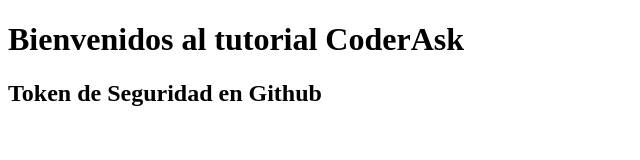
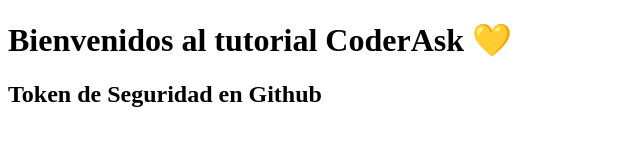
Before and after one commit to CoderAsk-Coderhouse/coderask, a plain HTML site: page index.html in a window 1280 px wide. Shown: the whole page, without its empty margins (0-640 px from the left). Drawn offline with Linux system fonts and the light colour scheme.

Commit message:
comentario

```diff
--- a/index.html
+++ b/index.html
@@ -8,7 +8,7 @@
 </head>
 <body>
     <header>
-        <h1>Bienvenidos al tutorial CoderAsk</h1>
+        <h1>Bienvenidos al tutorial CoderAsk 💛</h1>
         <h2>Token de Seguridad en Github</h2>
     </header>
 </body>
```
